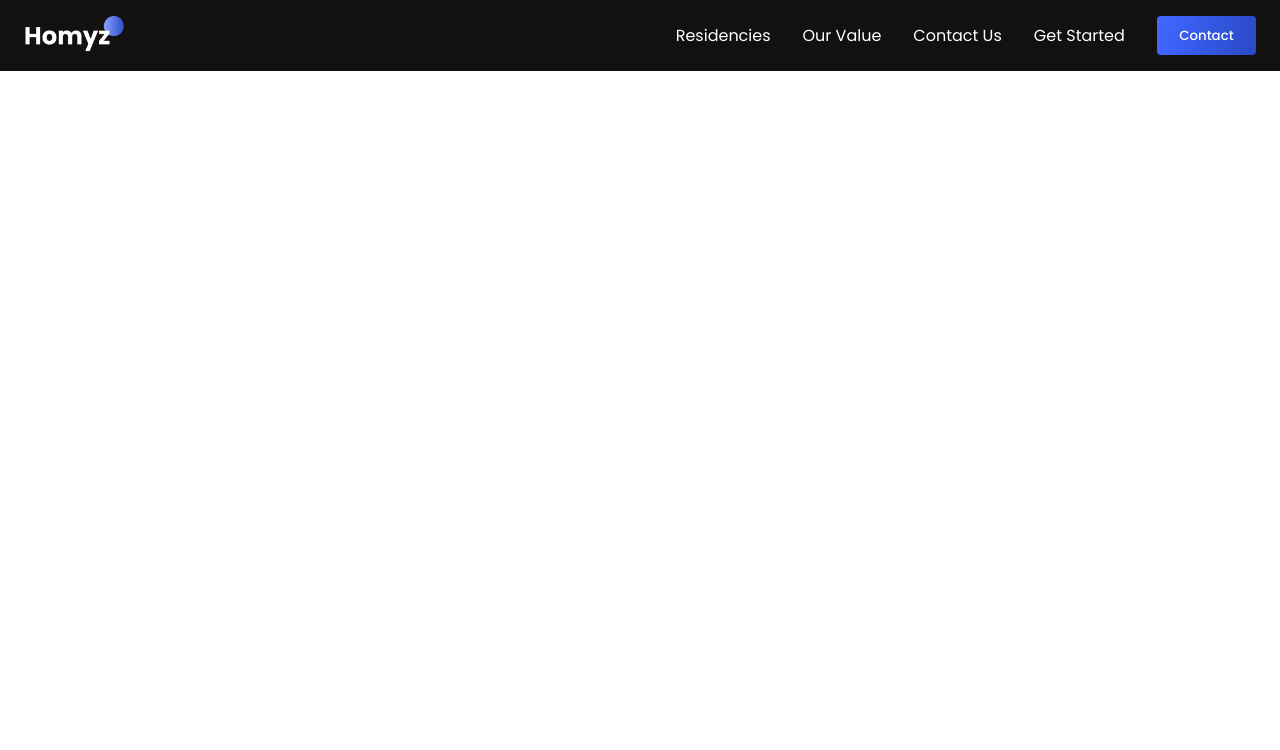
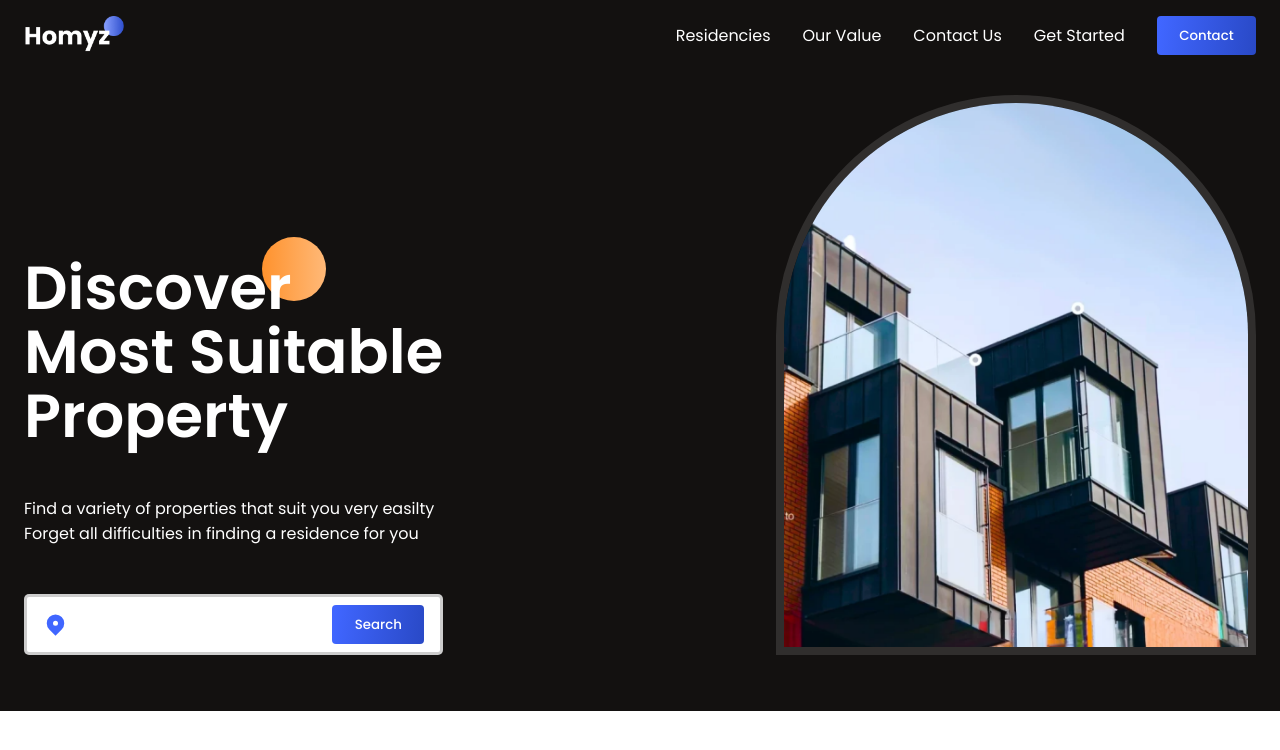
Before and after one commit to Dinujaya-Sandaruwan/LodgeLink, a React (Vite) app: page / in a window 1280 px wide. Shown: the top 750 px of the page. Built offline with nearby package versions, Linux system fonts and the light colour scheme.

Commit message:
Build: Hero styles (SCSS)

```diff
--- a/src/App.jsx
+++ b/src/App.jsx
@@ -1,7 +1,13 @@
 import Header from "./components/Header";
+import Hero from "./components/Hero";
 
 function App() {
-  return <Header />;
+  return (
+    <>
+      <Header />
+      <Hero />
+    </>
+  );
 }
 
 export default App;
--- a/src/components/Hero.jsx
+++ b/src/components/Hero.jsx
@@ -1,7 +1,35 @@
 import React from "react";
+import { HiLocationMarker } from "react-icons/hi";
 
 const Hero = () => {
-  return <div>Hero</div>;
+  return (
+    <section className="hero-wrapper">
+      <div className="hero-container">
+        <aside className="hero-left">
+          <div className="hero-title">
+            <div className="orange-circle" />
+            <h1>
+              Discover <br /> Most Suitable <br /> Property
+            </h1>
+          </div>
+          <div className="hero-des">
+            <span>Find a variety of properties that suit you very easilty</span>
+            <span>Forget all difficulties in finding a residence for you</span>
+          </div>
+          <div className="search-bar">
+            <HiLocationMarker color="var(--blue)" size={25} />
+            <input type="text" />
+            <button className="button">Search</button>
+          </div>
+        </aside>
+        <aside className="hero-right">
+          <div className="image-container">
+            <img src="./hero-img.png" alt="" />
+          </div>
+        </aside>
+      </div>
+    </section>
+  );
 };
 
 export default Hero;
--- a/src/scss/layout/_hero.scss
+++ b/src/scss/layout/_hero.scss
@@ -0,0 +1,82 @@
+.hero-wrapper {
+  color: white;
+  position: relative;
+  padding-bottom: 2rem;
+  background-color: var(--black);
+
+  .hero-container {
+    @extend .paddings;
+    @extend .innerWidth;
+    @extend .flexCenter;
+
+    justify-content: space-between;
+    align-items: flex-end;
+
+    .hero-left {
+      @extend .flexColStart;
+      gap: 3rem;
+
+      .hero-title {
+        position: relative;
+        z-index: 1;
+
+        .orange-circle {
+          height: 4rem;
+          width: 4rem;
+          background: var(--orange-gradient);
+          border-radius: 50%;
+          position: absolute;
+          right: 28%;
+          top: -10%;
+          z-index: -1;
+        }
+
+        h1 {
+          font-weight: 600;
+          font-size: 3.8rem;
+          line-height: 4rem;
+        }
+      }
+      .hero-des {
+        @extend .flexColStart;
+      }
+
+      .search-bar {
+        @extend .flexCenter;
+
+        background-color: white;
+        border-radius: 5px;
+        border: 3px solid rgba(120, 120, 120, 0.374);
+        padding: 0.5rem 1rem;
+        justify-content: space-between;
+        width: 100%;
+
+        input {
+          border: none;
+          outline: none;
+        }
+
+        button {
+          @extend .button;
+        }
+      }
+    }
+
+    .hero-right {
+      @extend .flexCenter;
+
+      .image-container {
+        width: 30rem;
+        height: 35rem;
+        overflow: hidden;
+        border-radius: 15rem 15rem 0 0;
+        border: 8px solid rgb(255, 255, 255, 0.12);
+
+        img {
+          width: 100%;
+          height: 100%;
+        }
+      }
+    }
+  }
+}
```
Also changed, not shown: public/hero-img.png (renamed from public/hero-image.png).
